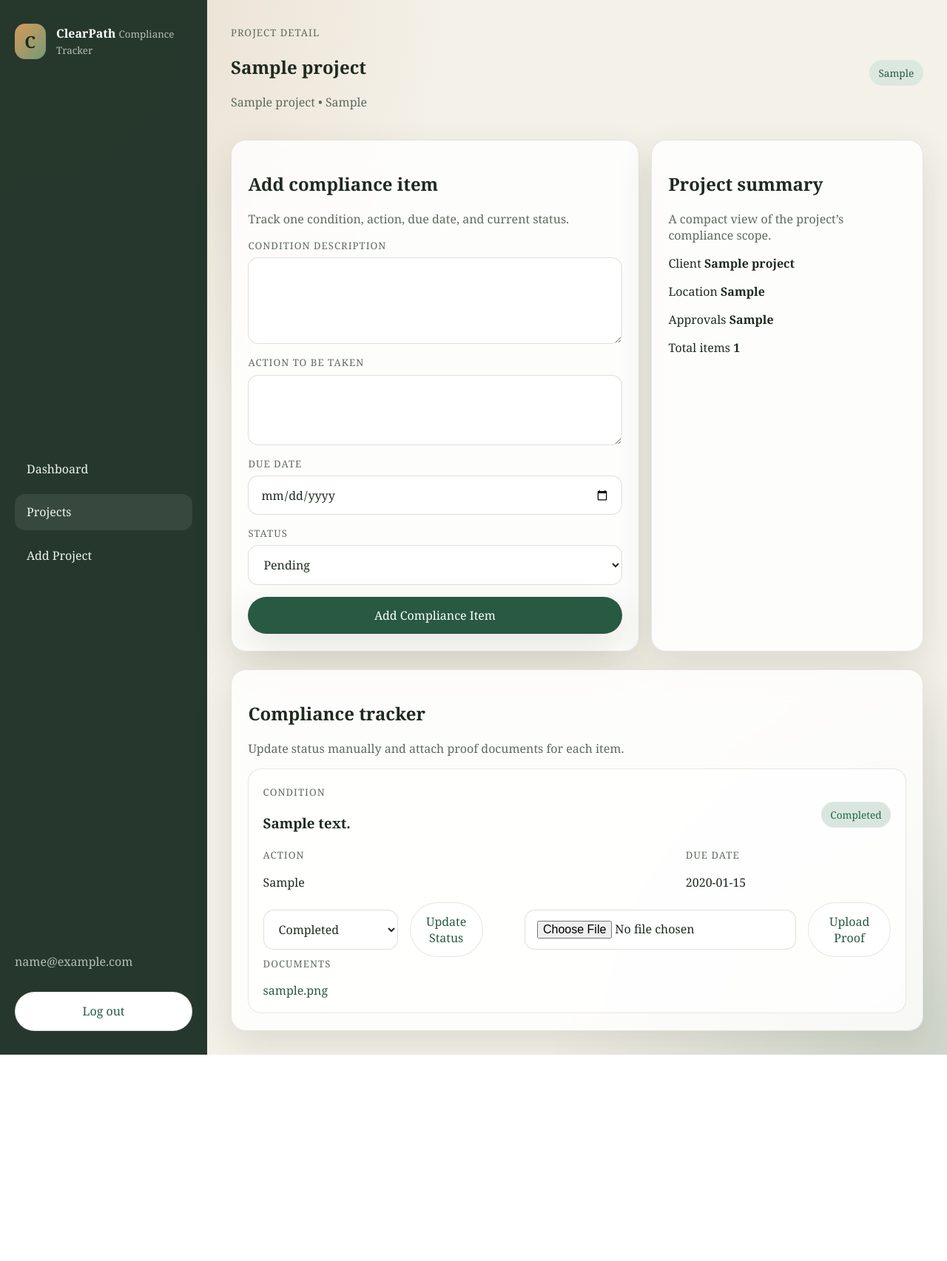
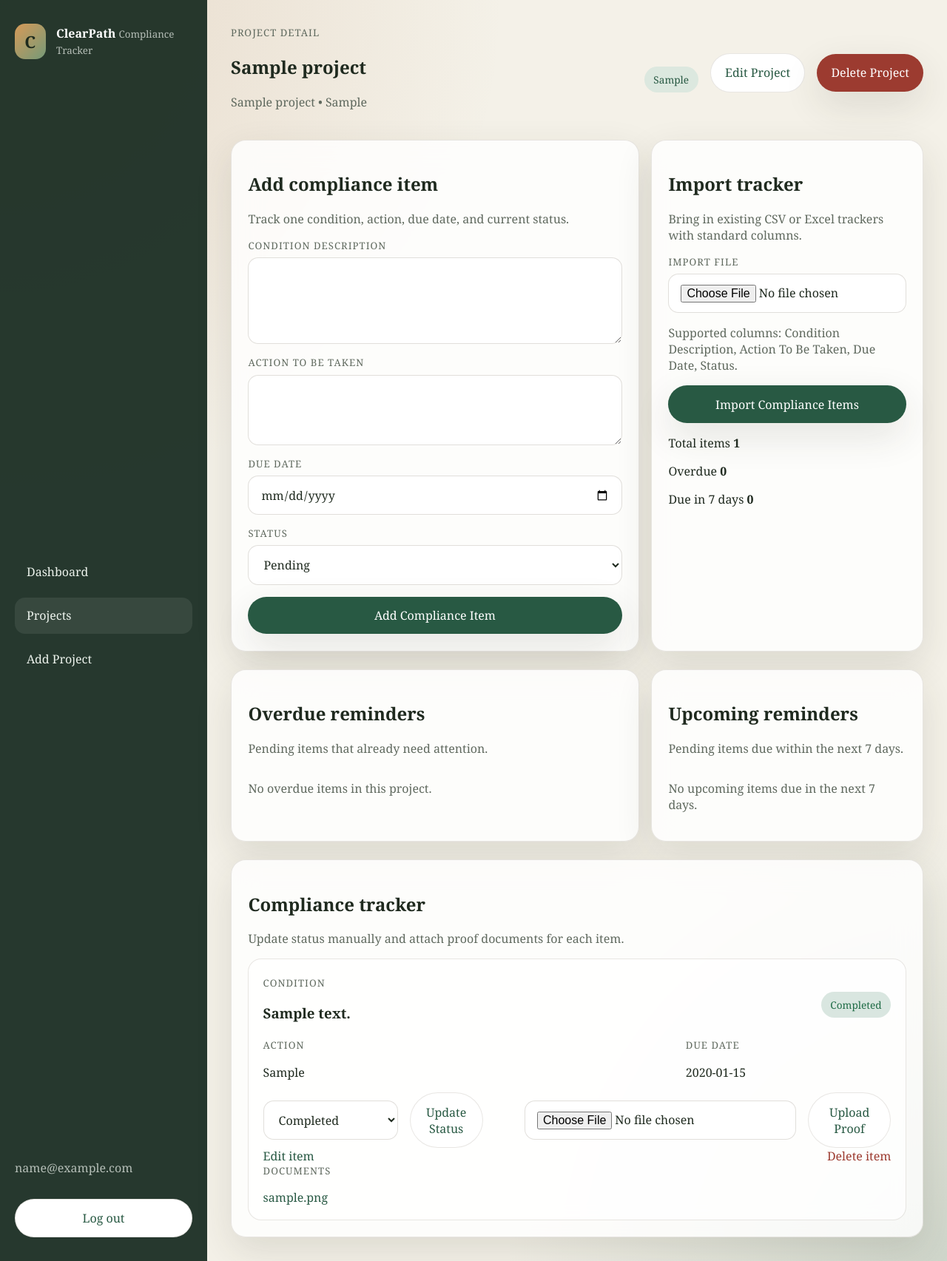
Before and after one commit to adivarshney/ClearPath, a Flask app: page /projects/1 in a window 1280 px wide. Shown: the whole page at 74% size. Before the commit the page ends 1426 px from the top, so only its background shows below. Run offline with Flask 3, Linux system fonts and the light colour scheme; the visitor is signed in with stand-in values (Sample User, id 1); tables that the repository leaves empty hold one stand-in row (values such as "Sample post").

Commit message:
Add phase 2 compliance management features

```diff
--- a/app.py
+++ b/app.py
@@ -1,9 +1,13 @@
+import csv
 import os
 import sqlite3
 import uuid
+from datetime import date, datetime, timedelta
 from functools import wraps
+from io import StringIO
 from pathlib import Path
 
+from openpyxl import load_workbook
 from flask import (
     Flask,
     abort,
@@ -26,6 +30,16 @@ DATABASE_PATH = INSTANCE_DIR / "clearpath.db"
 UPLOAD_DIR = INSTANCE_DIR / "uploads"
 APPROVAL_TYPES = ["EC", "CTE", "CTO"]
 ALLOWED_EXTENSIONS = {".pdf", ".png", ".jpg", ".jpeg", ".gif", ".webp"}
+ALLOWED_IMPORT_EXTENSIONS = {".csv", ".xlsx"}
+IMPORT_HEADER_ALIASES = {
+    "condition description": "condition_description",
+    "condition": "condition_description",
+    "description": "condition_description",
+    "action to be taken": "action_to_be_taken",
+    "action": "action_to_be_taken",
+    "due date": "due_date",
+    "status": "status",
+}
 
 
 app = Flask(__name__, instance_path=str(INSTANCE_DIR), instance_relative_config=True)
@@ -151,6 +165,183 @@ def allowed_file(filename):
     return Path(filename).suffix.lower() in ALLOWED_EXTENSIONS
 
 
+def allowed_import_file(filename):
+    return Path(filename).suffix.lower() in ALLOWED_IMPORT_EXTENSIONS
+
+
+def normalize_status(value):
+    cleaned = (value or "").strip().lower()
+    if cleaned == "completed":
+        return "Completed"
+    return "Pending"
+
+
+def normalize_due_date(value):
+    if value is None:
+        return ""
+    if isinstance(value, datetime):
+        return value.date().isoformat()
+    if isinstance(value, date):
+        return value.isoformat()
+
+    text = str(value).strip()
+    if not text:
+        return ""
+
+    for fmt in ("%Y-%m-%d", "%d-%m-%Y", "%d/%m/%Y", "%m/%d/%Y", "%d %b %Y", "%d %B %Y"):
+        try:
+            return datetime.strptime(text, fmt).date().isoformat()
+        except ValueError:
+            continue
+    return text
+
+
+def parse_import_rows(file_storage):
+    extension = Path(file_storage.filename).suffix.lower()
+
+    if extension == ".csv":
+        content = file_storage.stream.read().decode("utf-8-sig")
+        reader = csv.DictReader(StringIO(content))
+        rows = list(reader)
+    else:
+        workbook = load_workbook(file_storage, read_only=True, data_only=True)
+        sheet = workbook.active
+        values = list(sheet.iter_rows(values_only=True))
+        if not values:
+            return []
+        headers = [str(cell).strip() if cell is not None else "" for cell in values[0]]
+        rows = []
+        for row in values[1:]:
+            rows.append(
+                {headers[index]: row[index] if index < len(row) else None for index in range(len(headers))}
+            )
+
+    normalized_rows = []
+    for row in rows:
+        mapped = {}
+        for key, value in row.items():
+            normalized_key = IMPORT_HEADER_ALIASES.get((key or "").strip().lower())
+            if normalized_key:
+                mapped[normalized_key] = value
+
+        normalized_rows.append(
+            {
+                "condition_description": str(mapped.get("condition_description", "") or "").strip(),
+                "action_to_be_taken": str(mapped.get("action_to_be_taken", "") or "").strip(),
+                "due_date": normalize_due_date(mapped.get("due_date")),
+                "status": normalize_status(str(mapped.get("status", "") or "")),
+            }
+        )
+
+    return normalized_rows
+
+
+def fetch_project_approvals(project_id):
+    return get_db().execute(
+        "SELECT approval_type FROM project_approvals WHERE project_id = ? ORDER BY approval_type",
+        (project_id,),
+    ).fetchall()
+
+
+def fetch_project_compliance_items(project_id):
+    return get_db().execute(
+        """
+        SELECT ci.*,
+               COUNT(d.id) AS document_count
+        FROM compliance_items ci
+        LEFT JOIN documents d ON d.compliance_item_id = ci.id
+        WHERE ci.project_id = ?
+        GROUP BY ci.id
+        ORDER BY ci.due_date ASC, ci.created_at DESC
+        """,
+        (project_id,),
+    ).fetchall()
+
+
+def fetch_project_documents(project_id):
+    return get_db().execute(
+        """
+        SELECT d.*, ci.project_id
+        FROM documents d
+        JOIN compliance_items ci ON ci.id = d.compliance_item_id
+        WHERE ci.project_id = ?
+        ORDER BY d.uploaded_at DESC
+        """,
+        (project_id,),
+    ).fetchall()
+
+
+def build_documents_by_item(documents):
+    docs_by_item = {}
+    for document in documents:
+        docs_by_item.setdefault(document["compliance_item_id"], []).append(document)
+    return docs_by_item
+
+
+def fetch_upcoming_items_for_user(user_id, days=7):
+    today = date.today().isoformat()
+    cutoff = (date.today() + timedelta(days=days)).isoformat()
+    return get_db().execute(
+        """
+        SELECT ci.id, ci.condition_description, ci.due_date, p.id AS project_id, p.name AS project_name
+        FROM compliance_items ci
+        JOIN projects p ON p.id = ci.project_id
+        WHERE p.user_id = ?
+          AND ci.status = 'Pending'
+          AND ci.due_date BETWEEN ? AND ?
+        ORDER BY ci.due_date ASC, p.name ASC
+        LIMIT 8
+        """,
+        (user_id, today, cutoff),
+    ).fetchall()
+
+
+def fetch_overdue_items_for_user(user_id):
+    today = date.today().isoformat()
+    return get_db().execute(
+        """
+        SELECT ci.id, ci.condition_description, ci.due_date, p.id AS project_id, p.name AS project_name
+        FROM compliance_items ci
+        JOIN projects p ON p.id = ci.project_id
+        WHERE p.user_id = ?
+          AND ci.status = 'Pending'
+          AND ci.due_date < ?
+        ORDER BY ci.due_date ASC, p.name ASC
+        LIMIT 8
+        """,
+        (user_id, today),
+    ).fetchall()
+
+
+def fetch_project_reminders(project_id, days=7):
+    today = date.today().isoformat()
+    cutoff = (date.today() + timedelta(days=days)).isoformat()
+    db = get_db()
+    overdue_items = db.execute(
+        """
+        SELECT id, condition_description, due_date
+        FROM compliance_items
+        WHERE project_id = ?
+          AND status = 'Pending'
+          AND due_date < ?
+        ORDER BY due_date ASC
+        """,
+        (project_id, today),
+    ).fetchall()
+    upcoming_items = db.execute(
+        """
+        SELECT id, condition_description, due_date
+        FROM compliance_items
+        WHERE project_id = ?
+          AND status = 'Pending'
+          AND due_date BETWEEN ? AND ?
+        ORDER BY due_date ASC
+        """,
+        (project_id, today, cutoff),
+    ).fetchall()
+    return overdue_items, upcoming_items
+
+
 @app.route("/")
 def index():
     if g.user:
@@ -260,6 +451,8 @@ def dashboard():
         pending_count=counts.get("Pending", 0),
         completed_count=counts.get("Completed", 0),
         recent_projects=recent_projects,
+        overdue_items=fetch_overdue_items_for_user(g.user["id"]),
+        upcoming_items=fetch_upcoming_items_for_user(g.user["id"]),
     )
 
 
@@ -282,24 +475,33 @@ def projects():
     return render_template("projects.html", projects=rows)
 
 
+def validate_project_form(name, client_name, location, approval_types):
+    if not name:
+        return "Project name is required."
+    if not client_name:
+        return "Client name is required."
+    if not location:
+        return "Location is required."
+    if not approval_types:
+        return "Select at least one approval type."
+    invalid = [approval for approval in approval_types if approval not in APPROVAL_TYPES]
+    if invalid:
+        return "Invalid approval type selected."
+    return None
+
+
 @app.route("/projects/new", methods=["GET", "POST"])
 @login_required
 def new_project():
+    selected_approvals = []
     if request.method == "POST":
         name = request.form.get("name", "").strip()
         client_name = request.form.get("client_name", "").strip()
         location = request.form.get("location", "").strip()
         approval_types = request.form.getlist("approval_types")
+        selected_approvals = approval_types
 
-        error = None
-        if not name:
-            error = "Project name is required."
-        elif not client_name:
-            error = "Client name is required."
-        elif not location:
-            error = "Location is required."
-        elif not approval_types:
-            error = "Select at least one approval type."
+        error = validate_project_form(name, client_name, location, approval_types)
 
         if error is None:
             db = get_db()
@@ -321,50 +523,93 @@ def new_project():
 
         flash(error, "error")
 
-    return render_template("project_form.html", approval_types=APPROVAL_TYPES)
+    return render_template(
+        "project_form.html",
+        approval_types=APPROVAL_TYPES,
+        project=None,
+        selected_approvals=selected_approvals,
+        form_action=url_for("new_project"),
+        form_title="Create a project",
+        form_copy="Capture the core details and approval categories for this compliance workspace.",
+        submit_label="Save Project",
+    )
+
+
+@app.route("/projects/<int:project_id>/edit", methods=["GET", "POST"])
+@login_required
+def edit_project(project_id):
+    project = get_owned_project(project_id)
+    approvals = [row["approval_type"] for row in fetch_project_approvals(project_id)]
+
+    if request.method == "POST":
+        name = request.form.get("name", "").strip()
+        client_name = request.form.get("client_name", "").strip()
+        location = request.form.get("location", "").strip()
+        approval_types = request.form.getlist("approval_types")
+
+        error = validate_project_form(name, client_name, location, approval_types)
+        if error is None:
+            db = get_db()
+            db.execute(
+                """
+                UPDATE projects
+                SET name = ?, client_name = ?, location = ?
+                WHERE id = ? AND user_id = ?
+                """,
+                (name, client_name, location, project_id, g.user["id"]),
+            )
+            db.execute("DELETE FROM project_approvals WHERE project_id = ?", (project_id,))
+            db.executemany(
+                "INSERT INTO project_approvals (project_id, approval_type) VALUES (?, ?)",
+                [(project_id, approval) for approval in approval_types],
+            )
+            db.commit()
+            flash("Project updated successfully.", "success")
+            return redirect(url_for("project_detail", project_id=project_id))
+
+        flash(error, "error")
+        approvals = approval_types
+
+    return render_template(
+        "project_form.html",
+        approval_types=APPROVAL_TYPES,
+        project=project,
+        selected_approvals=approvals,
+        form_action=url_for("edit_project", project_id=project_id),
+        form_title="Edit project",
+        form_copy="Update project details and approval categories as the compliance scope evolves.",
+        submit_label="Update Project",
+    )
+
+
+@app.post("/projects/<int:project_id>/delete")
+@login_required
+def delete_project(project_id):
+    project = get_owned_project(project_id)
+    db = get_db()
+    db.execute("DELETE FROM projects WHERE id = ? AND user_id = ?", (project_id, g.user["id"]))
+    db.commit()
+    flash(f"Project '{project['name']}' deleted.", "success")
+    return redirect(url_for("projects"))
 
 
 @app.route("/projects/<int:project_id>")
 @login_required
 def project_detail(project_id):
     project = get_owned_project(project_id)
-    db = get_db()
-    approvals = db.execute(
-        "SELECT approval_type FROM project_approvals WHERE project_id = ? ORDER BY approval_type",
-        (project_id,),
-    ).fetchall()
-    compliance_items = db.execute(
-        """
-        SELECT ci.*,
-               COUNT(d.id) AS document_count
-        FROM compliance_items ci
-        LEFT JOIN documents d ON d.compliance_item_id = ci.id
-        WHERE ci.project_id = ?
-        GROUP BY ci.id
-        ORDER BY ci.due_date ASC, ci.created_at DESC
-        """,
-        (project_id,),
-    ).fetchall()
-    documents = db.execute(
-        """
-        SELECT d.*, ci.project_id
-        FROM documents d
-        JOIN compliance_items ci ON ci.id = d.compliance_item_id
-        WHERE ci.project_id = ?
-        ORDER BY d.uploaded_at DESC
-        """,
-        (project_id,),
-    ).fetchall()
-    docs_by_item = {}
-    for document in documents:
-        docs_by_item.setdefault(document["compliance_item_id"], []).append(document)
+    approvals = fetch_project_approvals(project_id)
+    compliance_items = fetch_project_compliance_items(project_id)
+    documents = fetch_project_documents(project_id)
+    overdue_items, upcoming_items = fetch_project_reminders(project_id)
 
     return render_template(
         "project_detail.html",
         project=project,
         approvals=[row["approval_type"] for row in approvals],
         compliance_items=compliance_items,
-        documents_by_item=docs_by_item,
+        documents_by_item=build_documents_by_item(documents),
+        overdue_items=overdue_items,
+        upcoming_items=upcoming_items,
     )
 
 
@@ -403,6 +648,110 @@ def add_compliance_item(project_id):
         flash(error, "error")
 
     return redirect(url_for("project_detail", project_id=project["id"]))
+
+
+@app.post("/projects/<int:project_id>/import")
+@login_required
+def import_compliance_items(project_id):
+    project = get_owned_project(project_id)
+    file = request.files.get("import_file")
+
+    if file is None or not file.filename:
+        flash("Choose a CSV or Excel file to import.", "error")
+        return redirect(url_for("project_detail", project_id=project_id))
+
+    if not allowed_import_file(file.filename):
+        flash("Unsupported import format. Use CSV or XLSX.", "error")
+        return redirect(url_for("project_detail", project_id=project_id))
+
+    try:
+        rows = parse_import_rows(file)
+    except Exception:
+        flash("The file could not be read. Check the format and try again.", "error")
+        return redirect(url_for("project_detail", project_id=project_id))
+
+    valid_rows = []
+    for row in rows:
+        if row["condition_description"] and row["action_to_be_taken"] and row["due_date"]:
+            valid_rows.append(row)
+
+    if not valid_rows:
+        flash("No valid rows found. Required columns: Condition Description, Action To Be Taken, Due Date.", "error")
+        return redirect(url_for("project_detail", project_id=project_id))
+
+    db = get_db()
+    db.executemany(
+        """
+        INSERT INTO compliance_items
+        (project_id, condition_description, action_to_be_taken, due_date, status)
+        VALUES (?, ?, ?, ?, ?)
+        """,
+        [
+            (
+                project["id"],
+                row["condition_description"],
+                row["action_to_be_taken"],
+                row["due_date"],
+                row["status"],
+            )
+            for row in valid_rows
+        ],
+    )
+    db.commit()
+    flash(f"Imported {len(valid_rows)} compliance items into {project['name']}.", "success")
+    return redirect(url_for("project_detail", project_id=project_id))
+
+
+@app.route("/compliance/<int:item_id>/edit", methods=["GET", "POST"])
+@login_required
+def edit_compliance_item(item_id):
+    item = get_owned_compliance_item(item_id)
+
+    if request.method == "POST":
+        condition_description = request.form.get("condition_description", "").strip()
+        action_to_be_taken = request.form.get("action_to_be_taken", "").strip()
+        due_date = request.form.get("due_date", "").strip()
+        status = request.form.get("status", "Pending").strip()
+
+        error = None
+        if not condition_description:
+            error = "Condition description is required."
+        elif not action_to_be_taken:
+            error = "Action to be taken is required."
+        elif not due_date:
+            error = "Due date is required."
+        elif status not in {"Pending", "Completed"}:
+            error = "Invalid status."
+
+        if error is None:
+            db = get_db()
+            db.execute(
+                """
+                UPDATE compliance_items
+                SET condition_description = ?, action_to_be_taken = ?, due_date = ?, status = ?
+                WHERE id = ?
+                """,
+                (condition_description, action_to_be_taken, due_date, status, item_id),
+            )
+            db.commit()
+            flash("Compliance item updated.", "success")
+            return redirect(url_for("project_detail", project_id=item["project_id"]))
+
+        flash(error, "error")
+
+    current_item = get_owned_compliance_item(item_id)
+    return render_template("compliance_form.html", item=current_item)
+
+
+@app.post("/compliance/<int:item_id>/delete")
+@login_required
+def delete_compliance_item(item_id):
+    item = get_owned_compliance_item(item_id)
+    db = get_db()
+    db.execute("DELETE FROM compliance_items WHERE id = ?", (item_id,))
+    db.commit()
+    flash("Compliance item deleted.", "success")
+    return redirect(url_for("project_detail", project_id=item["project_id"]))
 
 
 @app.post("/compliance/<int:item_id>/status")
--- a/requirements.txt
+++ b/requirements.txt
@@ -1 +1,2 @@
 flask==3.1.3
+openpyxl==3.1.5
--- a/static/styles.css
+++ b/static/styles.css
@@ -46,6 +46,10 @@ button,
   font: inherit;
   cursor: pointer;
   box-shadow: var(--shadow);
+}
+
+.danger-button {
+  background: var(--danger);
 }
 
 .secondary-button {
@@ -176,7 +180,9 @@ label span,
 .panel-header,
 .compliance-top,
 .compliance-actions,
-.inline-form {
+.inline-form,
+.action-row,
+.header-actions {
   display: flex;
   justify-content: space-between;
   gap: 1rem;
@@ -201,6 +207,10 @@ label span,
 
 .grid-two {
   grid-template-columns: 1.2fr 0.8fr;
+}
+
+.header-actions {
+  align-items: flex-end;
 }
 
 .panel,
@@ -233,7 +243,8 @@ label span,
 .summary-list,
 .flash-stack,
 .compliance-list,
-.document-list {
+.document-list,
+.reminder-list {
   display: grid;
   gap: 1rem;
 }
@@ -284,6 +295,14 @@ select[multiple] {
   gap: 0.6rem;
 }
 
+.compact-note {
+  margin: 0;
+}
+
+.top-gap {
+  margin-top: 1rem;
+}
+
 .pill,
 .status-badge {
   padding: 0.5rem 0.8rem;
@@ -311,6 +330,37 @@ select[multiple] {
   border-radius: 18px;
   padding: 1.2rem;
   background: rgba(255, 255, 255, 0.72);
+}
+
+.reminder-card {
+  display: grid;
+  gap: 0.35rem;
+  padding: 1rem;
+  border-radius: 16px;
+  border: 1px solid var(--panel-border);
+  background: rgba(220, 232, 223, 0.45);
+  color: var(--text);
+}
+
+.reminder-card:hover {
+  text-decoration: none;
+}
+
+.danger-card {
+  background: rgba(156, 59, 48, 0.08);
+  border-color: rgba(156, 59, 48, 0.18);
+}
+
+.text-button {
+  background: transparent;
+  color: var(--accent);
+  border: 0;
+  box-shadow: none;
+  padding: 0;
+}
+
+.danger-text {
+  color: var(--danger);
 }
 
 .compliance-meta {
@@ -350,7 +400,9 @@ select[multiple] {
   .panel-header,
   .compliance-top,
   .compliance-actions,
-  .inline-form {
+  .inline-form,
+  .action-row,
+  .header-actions {
     flex-direction: column;
     align-items: stretch;
   }
--- a/templates/project_detail.html
+++ b/templates/project_detail.html
@@ -9,10 +9,18 @@
     <h1>{{ project["name"] }}</h1>
     <p class="muted">{{ project["client_name"] }} • {{ project["location"] }}</p>
   </div>
-  <div class="pill-group">
-    {% for approval in approvals %}
-    <span class="pill">{{ approval }}</span>
-    {% endfor %}
+  <div class="header-actions">
+    <div class="pill-group">
+      {% for approval in approvals %}
+      <span class="pill">{{ approval }}</span>
+      {% endfor %}
+    </div>
+    <div class="action-row">
+      <a class="secondary-button button-link" href="{{ url_for('edit_project', project_id=project['id']) }}">Edit Project</a>
+      <form method="post" action="{{ url_for('delete_project', project_id=project['id']) }}" onsubmit="return confirm('Delete this project and all linked compliance data?');">
+        <button type="submit" class="danger-button">Delete Project</button>
+      </form>
+    </div>
   </div>
 </section>
 
@@ -56,29 +64,80 @@
   <article class="panel">
     <div class="panel-header">
       <div>
-        <h2>Project summary</h2>
-        <p class="muted">A compact view of the project’s compliance scope.</p>
+        <h2>Import tracker</h2>
+        <p class="muted">Bring in existing CSV or Excel trackers with standard columns.</p>
       </div>
     </div>
 
-    <div class="summary-list">
-      <div>
-        <span>Client</span>
-        <strong>{{ project["client_name"] }}</strong>
-      </div>
-      <div>
-        <span>Location</span>
-        <strong>{{ project["location"] }}</strong>
-      </div>
-      <div>
-        <span>Approvals</span>
-        <strong>{{ approvals|join(", ") }}</strong>
-      </div>
+    <form method="post" action="{{ url_for('import_compliance_items', project_id=project['id']) }}" enctype="multipart/form-data" class="stack-form">
+      <label>
+        <span>Import file</span>
+        <input type="file" name="import_file" accept=".csv,.xlsx" required />
+      </label>
+      <p class="muted compact-note">
+        Supported columns: Condition Description, Action To Be Taken, Due Date, Status.
+      </p>
+      <button type="submit">Import Compliance Items</button>
+    </form>
+
+    <div class="summary-list top-gap">
       <div>
         <span>Total items</span>
         <strong>{{ compliance_items|length }}</strong>
       </div>
+      <div>
+        <span>Overdue</span>
+        <strong>{{ overdue_items|length }}</strong>
+      </div>
+      <div>
+        <span>Due in 7 days</span>
+        <strong>{{ upcoming_items|length }}</strong>
+      </div>
     </div>
+  </article>
+</section>
+
+<section class="grid-two">
+  <article class="panel">
+    <div class="panel-header">
+      <div>
+        <h2>Overdue reminders</h2>
+        <p class="muted">Pending items that already need attention.</p>
+      </div>
+    </div>
+    {% if overdue_items %}
+    <div class="reminder-list">
+      {% for item in overdue_items %}
+      <div class="reminder-card danger-card">
+        <strong>{{ item["condition_description"] }}</strong>
+        <small>Due {{ item["due_date"] }}</small>
+      </div>
+      {% endfor %}
+    </div>
+    {% else %}
+    <p class="muted">No overdue items in this project.</p>
+    {% endif %}
+  </article>
+
+  <article class="panel">
+    <div class="panel-header">
+      <div>
+        <h2>Upcoming reminders</h2>
+        <p class="muted">Pending items due within the next 7 days.</p>
+      </div>
+    </div>
+    {% if upcoming_items %}
+    <div class="reminder-list">
+      {% for item in upcoming_items %}
+      <div class="reminder-card">
+        <strong>{{ item["condition_description"] }}</strong>
+        <small>Due {{ item["due_date"] }}</small>
+      </div>
+      {% endfor %}
+    </div>
+    {% else %}
+    <p class="muted">No upcoming items due in the next 7 days.</p>
+    {% endif %}
   </article>
 </section>
 
@@ -128,6 +187,13 @@
         </form>
       </div>
 
+      <div class="action-row">
+        <a href="{{ url_for('edit_compliance_item', item_id=item['id']) }}">Edit item</a>
+        <form method="post" action="{{ url_for('delete_compliance_item', item_id=item['id']) }}" onsubmit="return confirm('Delete this compliance item?');">
+          <button type="submit" class="text-button danger-text">Delete item</button>
+        </form>
+      </div>
+
       <div class="document-list">
         <span class="item-label">Documents</span>
         {% if documents_by_item.get(item["id"]) %}
--- a/templates/projects.html
+++ b/templates/projects.html
@@ -23,6 +23,7 @@
           <th>Location</th>
           <th>Total Items</th>
           <th>Pending</th>
+          <th></th>
         </tr>
       </thead>
       <tbody>
@@ -33,6 +34,7 @@
           <td>{{ project["location"] }}</td>
           <td>{{ project["compliance_count"] }}</td>
           <td>{{ project["pending_count"] or 0 }}</td>
+          <td><a href="{{ url_for('edit_project', project_id=project['id']) }}">Edit</a></td>
         </tr>
         {% endfor %}
       </tbody>
```
Also changed, not shown: templates/compliance_form.html (added, +43 -0 lines), templates/dashboard.html (+50 -0 lines), templates/project_form.html (+8 -8 lines), README.md.
